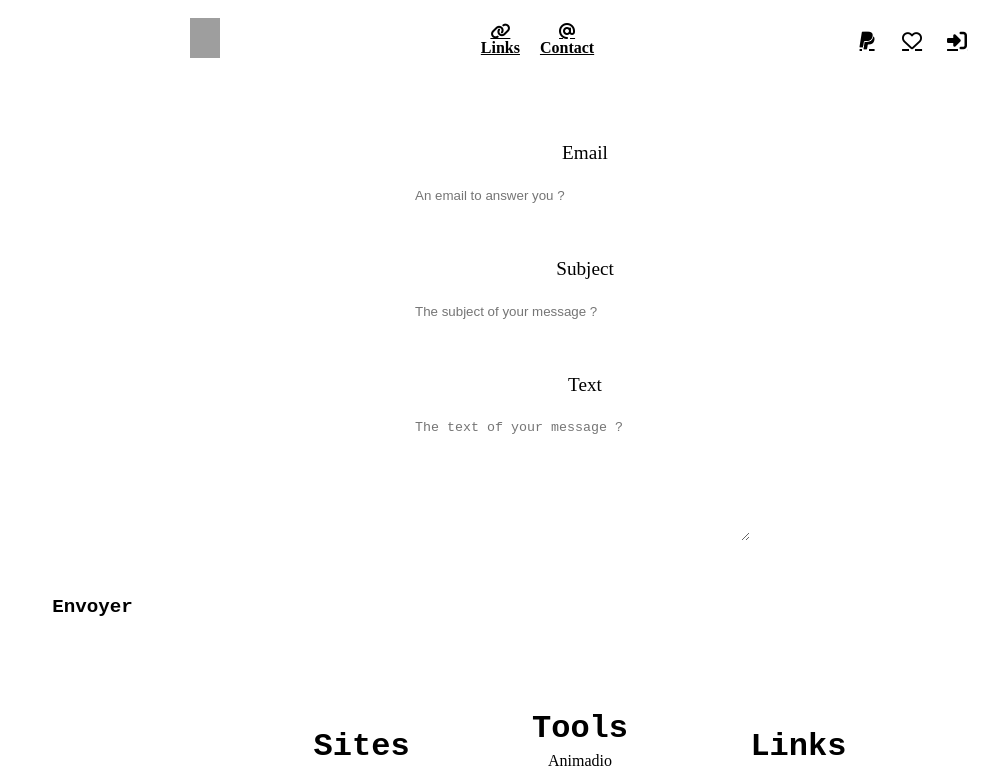
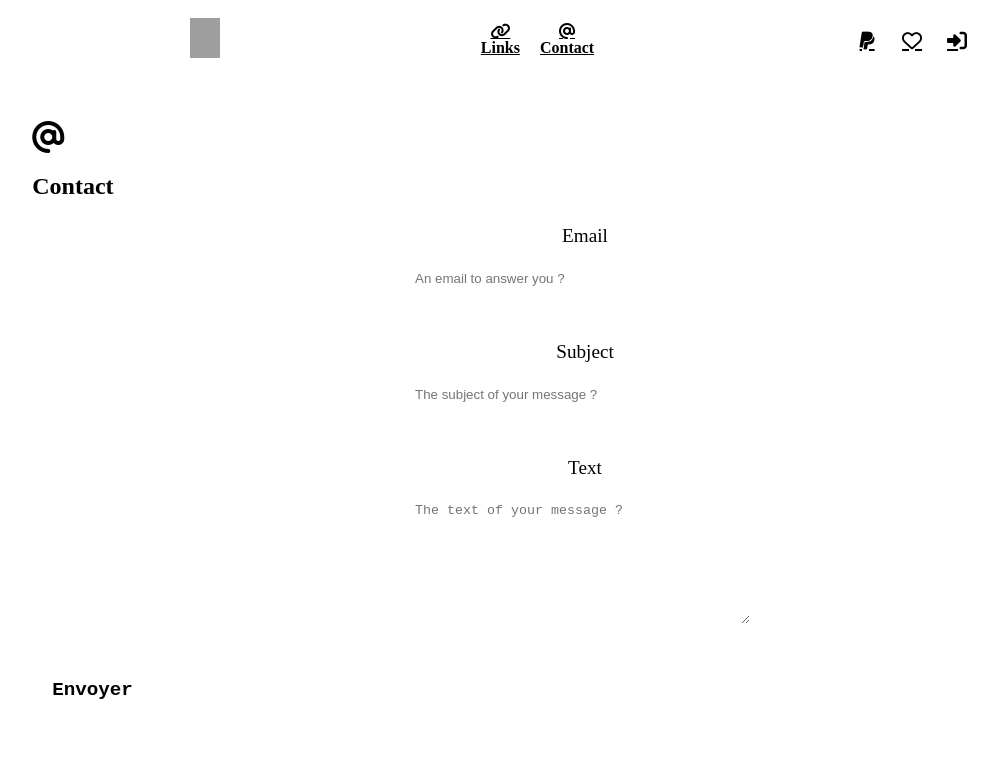
Before and after one commit to philippebeck/links2code, a Vue app: page /contact in a window 1280 px wide. Shown: the top 770 px of the page, without its empty margins (60-1058 px from the left). Built offline with nearby package versions, Linux system fonts and the light colour scheme; grey boxes are pictures that could not be loaded; a small style sheet from the web is missing; a web font is replaced by a local one.

Commit message:
Insert main & try CardElt in ContactView

```diff
--- a/src/views/ContactView.vue
+++ b/src/views/ContactView.vue
@@ -1,6 +1,7 @@
 <template>
+  <main>
     <CardElt>
-    <template #head>
+      <template #header>
         <i class="blue fa-solid fa-at fa-2x"></i>
         <h1 class="blue anima-slideB">
           Contact
@@ -73,6 +74,7 @@
         </form>
       </template>
     </CardElt>
+  </main>
 </template>
 
 <script>
```
Lines whose indentation alone changed are shown as unchanged.
